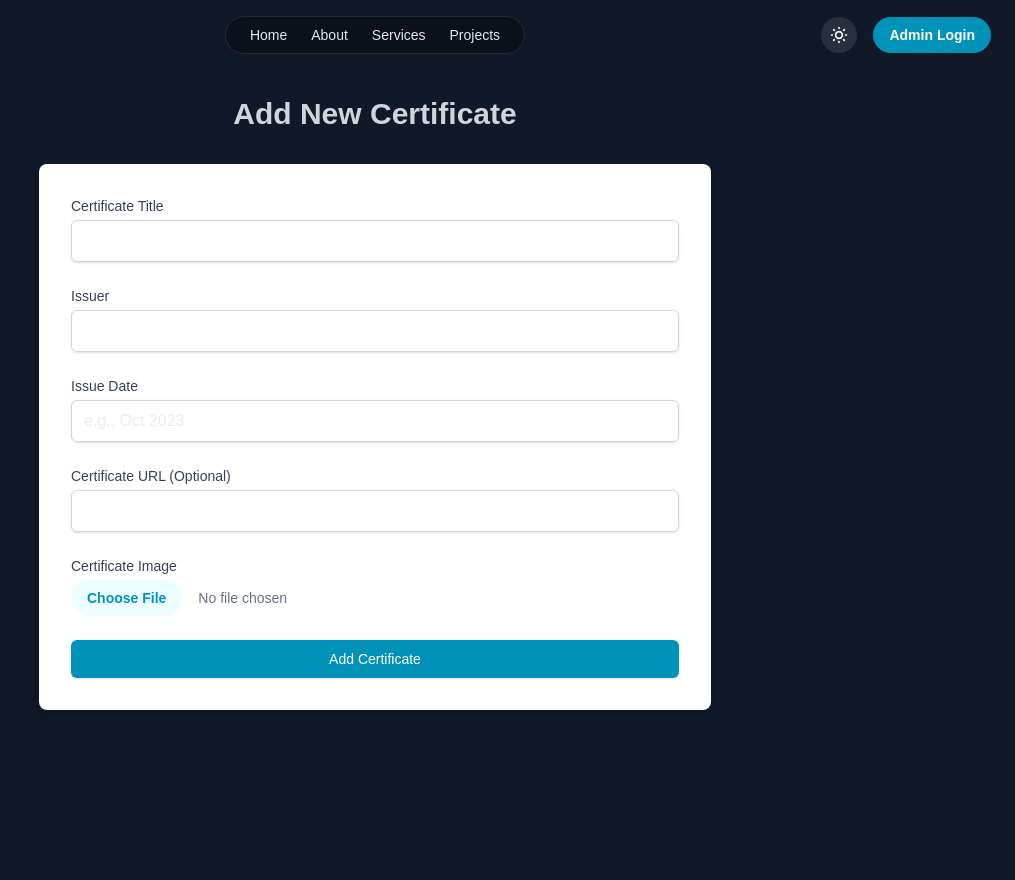
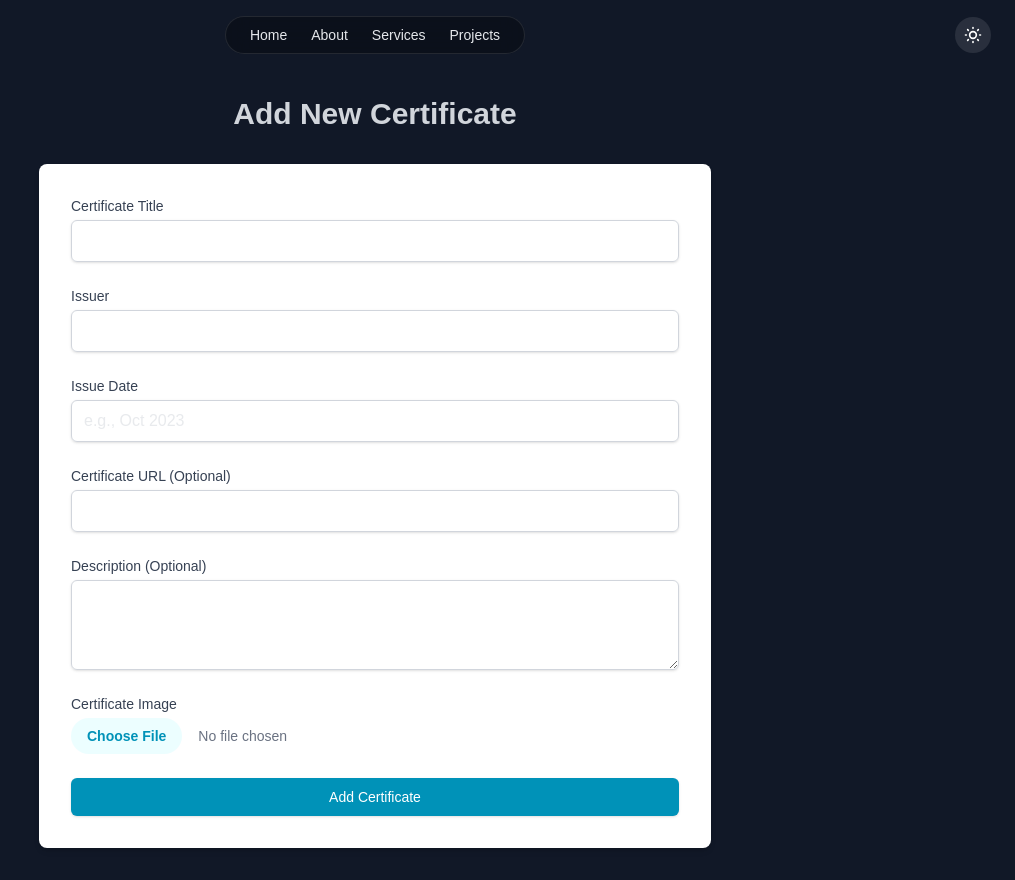
Before and after one commit to GHDBASHEN/GHDBASHEN-Next-js-Portfolio, a Next.js app in the folder my-portfolio/: page /admin/add-certificate in a window 1280 px wide. Shown: the whole page, without its empty margins (265-1280 px from the left). Before the commit the page ends 800 px from the top, so only its background shows below. Built offline with nearby package versions, Linux system fonts and the light colour scheme.

Commit message:
feat: implement certificate management system with CRUD API, admin form, and portfolio display section

```diff
--- a/my-portfolio/components/AboutSection.js
+++ b/my-portfolio/components/AboutSection.js
@@ -67,7 +67,7 @@ export default function AboutSection() {
                             <p><span className={`font-bold w-20 inline-block ${isDarkMode ? 'text-gray-100' : 'text-gray-900'}`}>Name</span> : G.H.D.B. Ashen</p>
                             <p><span className={`font-bold w-20 inline-block ${isDarkMode ? 'text-gray-100' : 'text-gray-900'}`}>From</span> : Kalutara  </p>
                             <p><span className={`font-bold w-20 inline-block ${isDarkMode ? 'text-gray-100' : 'text-gray-900'}`}>Email</span> : ghdbashen@gmail.com</p>
-                            <p><span className={`font-bold w-20 inline-block ${isDarkMode ? 'text-gray-100' : 'text-gray-900'}`}>CGPA</span> : 3.17</p>
+                            <p><span className={`font-bold w-20 inline-block ${isDarkMode ? 'text-gray-100' : 'text-gray-900'}`}>CGPA</span> : 3.16</p>
                         </div>
 
                         <a
--- a/my-portfolio/components/CertificateForm.js
+++ b/my-portfolio/components/CertificateForm.js
@@ -7,6 +7,7 @@ export default function CertificateForm({ certificateToEdit }) {
   const [issuer, setIssuer] = useState(certificateToEdit?.issuer || '');
   const [issueDate, setIssueDate] = useState(certificateToEdit?.issueDate || '');
   const [certificateUrl, setCertificateUrl] = useState(certificateToEdit?.certificateUrl || '');
+  const [description, setDescription] = useState(certificateToEdit?.description || '');
   const [image, setImage] = useState(null);
   const [preview, setPreview] = useState(certificateToEdit?.imageUrl || null);
   const [loading, setLoading] = useState(false);
@@ -29,6 +30,7 @@ export default function CertificateForm({ certificateToEdit }) {
     formData.append('issuer', issuer);
     formData.append('issueDate', issueDate);
     formData.append('certificateUrl', certificateUrl);
+    formData.append('description', description);
     if (image) {
       formData.append('image', image);
     }
@@ -78,6 +80,10 @@ export default function CertificateForm({ certificateToEdit }) {
         <label htmlFor="certificateUrl" className="block text-sm font-medium text-gray-700">Certificate URL (Optional)</label>
         <input type="url" id="certificateUrl" value={certificateUrl} onChange={(e) => setCertificateUrl(e.target.value)} className="mt-1 block w-full px-3 py-2 border border-gray-300 rounded-md shadow-sm focus:ring-cyan-500 focus:border-cyan-500"/>
       </div>
+      <div>
+        <label htmlFor="description" className="block text-sm font-medium text-gray-700">Description (Optional)</label>
+        <textarea id="description" value={description} onChange={(e) => setDescription(e.target.value)} rows="3" className="mt-1 block w-full px-3 py-2 border border-gray-300 rounded-md shadow-sm focus:ring-cyan-500 focus:border-cyan-500"></textarea>
+      </div>
 
       <div>
         <label htmlFor="image" className="block text-sm font-medium text-gray-700">
--- a/my-portfolio/components/Header.js
+++ b/my-portfolio/components/Header.js
@@ -8,23 +8,13 @@ import { useTheme } from '../context/ThemeContext';
 export default function Header() {
   const { isDarkMode, toggleTheme } = useTheme(); // USE THE HOOK
   const [isLoggedIn, setIsLoggedIn] = useState(false);
-  const [isButtonOnLeft, setIsButtonOnLeft] = useState(false);
-  const [isGameActive, setIsGameActive] = useState(true);
-  const [showTooltip, setShowTooltip] = useState(false);
   const [isOpen, setIsOpen] = useState(false);
 
   const router = useRouter();
-  const gameTimerRef = useRef(null);
-  const tooltipTimerRef = useRef(null);
-  const timersStartedRef = useRef(false);
 
   useEffect(() => {
     const loggedInStatus = Cookies.get('isLoggedIn');
     setIsLoggedIn(loggedInStatus === 'true');
-    return () => {
-      clearTimeout(gameTimerRef.current);
-      clearTimeout(tooltipTimerRef.current);
-    };
   }, [router.asPath]);
 
   const handleLogout = async () => {
@@ -36,41 +26,6 @@ export default function Header() {
     }
   };
 
-  const handleButtonHover = () => {
-    if (!timersStartedRef.current) {
-      timersStartedRef.current = true;
-      setShowTooltip(true);
-      tooltipTimerRef.current = setTimeout(() => setShowTooltip(false), 3000);
-      gameTimerRef.current = setTimeout(() => {
-        setIsGameActive(false);
-        setIsButtonOnLeft(false);
-      }, 10000);
-    }
-    if (isGameActive) {
-      setIsButtonOnLeft((prevState) => !prevState);
-    }
-  };
-
-  const EvasiveButtonWithTooltip = () => {
-    const tooltipPositionClasses = isButtonOnLeft ? 'left-full ml-3' : 'right-full mr-3';
-    return (
-      <div className="relative flex items-center">
-        {showTooltip && (
-          <div className={`absolute whitespace-nowrap bg-gray-700 text-white text-xs rounded py-1 px-2 transition-opacity duration-300 ${tooltipPositionClasses}`}>
-            Catch me if you can!
-          </div>
-        )}
-        <Link
-          href="/admin/login"
-          onMouseEnter={handleButtonHover}
-          className="bg-cyan-600 text-white font-bold text-sm py-2 px-4 rounded-full hover:bg-cyan-700 transition-colors"
-        >
-          Admin Login
-        </Link>
-      </div>
-    );
-  };
-
   return (
     <header className="fixed top-0 left-0 right-0 z-50 bg-transparent transition-colors duration-300">
 
@@ -79,16 +34,16 @@ export default function Header() {
 
         {/* Left Side */}
         <div className="flex-1 flex justify-start">
-          {!isLoggedIn && isButtonOnLeft && isGameActive && <EvasiveButtonWithTooltip />}
+          {/* Admin login removed from here */}
         </div>
 
         {/* Centered Navigation */}
         <nav className="flex-none flex justify-center bg-black/30 backdrop-blur-md rounded-full px-6 py-2 border border-white/10">
             <ul className="flex items-center space-x-6 text-sm font-medium">
-              <li><a href="#home" className="text-gray-200 hover:text-white transition-colors">Home</a></li>
-              <li><a href="#about" className="text-gray-200 hover:text-white transition-colors">About</a></li>
-              <li><a href="#services" className="text-gray-200 hover:text-white transition-colors">Services</a></li>
-              <li><a href="#projects" className="text-gray-200 hover:text-white transition-colors">Projects</a></li>
+              <li><Link href="/#home" className="text-gray-200 hover:text-white transition-colors">Home</Link></li>
+              <li><Link href="/#about" className="text-gray-200 hover:text-white transition-colors">About</Link></li>
+              <li><Link href="/#services" className="text-gray-200 hover:text-white transition-colors">Services</Link></li>
+              <li><Link href="/#projects" className="text-gray-200 hover:text-white transition-colors">Projects</Link></li>
             </ul>
         </nav>
 
@@ -109,10 +64,8 @@ export default function Header() {
              )}
            </button>
 
-          {isLoggedIn ? (
+          {isLoggedIn && (
             <button onClick={handleLogout} className="bg-red-600 text-white font-bold text-sm py-2 px-4 rounded-full hover:bg-red-700 transition-colors">Logout</button>
-          ) : (
-            (!isButtonOnLeft || !isGameActive) && <EvasiveButtonWithTooltip />
           )}
         </div>
       </div>
@@ -139,15 +92,13 @@ export default function Header() {
 
       <div className={`${isOpen ? "block" : "hidden"} md:hidden bg-gray-900/95 backdrop-blur-xl border-t border-gray-700 absolute w-full`}>
         <div className="flex flex-col p-6 space-y-4 text-center">
-          <a href="#home" onClick={() => setIsOpen(false)} className="text-gray-200 hover:text-white text-lg">Home</a>
-          <a href="#about" onClick={() => setIsOpen(false)} className="text-gray-200 hover:text-white text-lg">About</a>
-          <a href="#services" onClick={() => setIsOpen(false)} className="text-gray-200 hover:text-white text-lg">Services</a>
-          <a href="#projects" onClick={() => setIsOpen(false)} className="text-gray-200 hover:text-white text-lg">Projects</a>
+          <Link href="/#home" onClick={() => setIsOpen(false)} className="text-gray-200 hover:text-white text-lg">Home</Link>
+          <Link href="/#about" onClick={() => setIsOpen(false)} className="text-gray-200 hover:text-white text-lg">About</Link>
+          <Link href="/#services" onClick={() => setIsOpen(false)} className="text-gray-200 hover:text-white text-lg">Services</Link>
+          <Link href="/#projects" onClick={() => setIsOpen(false)} className="text-gray-200 hover:text-white text-lg">Projects</Link>
           <div className="border-t border-gray-700 pt-4 mt-2">
-            {isLoggedIn ? (
+            {isLoggedIn && (
               <button onClick={handleLogout} className="w-full bg-red-600 text-white font-bold py-3 rounded-lg">Logout</button>
-            ) : (
-              <Link href="/admin/login" onClick={() => setIsOpen(false)} className="block w-full bg-cyan-600 text-white font-bold py-3 rounded-lg">Admin Login</Link>
             )}
           </div>
         </div>
--- a/my-portfolio/models/Certificate.js
+++ b/my-portfolio/models/Certificate.js
@@ -17,6 +17,9 @@ const CertificateSchema = new mongoose.Schema({
   certificateUrl: {
     type: String,
   },
+  description: {
+    type: String,
+  },
   imageUrl: {
     type: String,
     required: [true, 'Please provide an image URL.'],
--- a/my-portfolio/pages/api/certificates/[id].js
+++ b/my-portfolio/pages/api/certificates/[id].js
@@ -49,6 +49,7 @@ export default async function handler(req, res) {
                         issuer: Array.isArray(fields.issuer) ? fields.issuer[0] : fields.issuer,
                         issueDate: Array.isArray(fields.issueDate) ? fields.issueDate[0] : fields.issueDate,
                         certificateUrl: Array.isArray(fields.certificateUrl) ? fields.certificateUrl[0] : fields.certificateUrl,
+                        description: Array.isArray(fields.description) ? fields.description[0] : fields.description,
                     };
 
                     const imageFile = files.image ? (Array.isArray(files.image) ? files.image[0] : files.image) : null;
--- a/my-portfolio/pages/api/certificates/index.js
+++ b/my-portfolio/pages/api/certificates/index.js
@@ -47,6 +47,7 @@ export default async function handler(req, res) {
                     issuer: Array.isArray(fields.issuer) ? fields.issuer[0] : fields.issuer,
                     issueDate: Array.isArray(fields.issueDate) ? fields.issueDate[0] : fields.issueDate,
                     certificateUrl: Array.isArray(fields.certificateUrl) ? fields.certificateUrl[0] : fields.certificateUrl,
+                    description: Array.isArray(fields.description) ? fields.description[0] : fields.description,
                     imageUrl: uploadResult.secure_url,
                 };
                 const newCertificate = await Certificate.create(certificateData);
```
Also changed, not shown: my-portfolio/components/CertificatesSection.js (+6 -1 lines).
